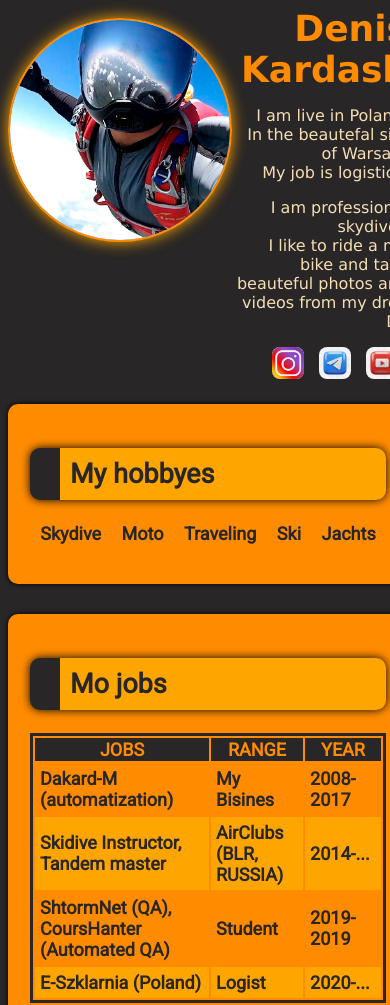
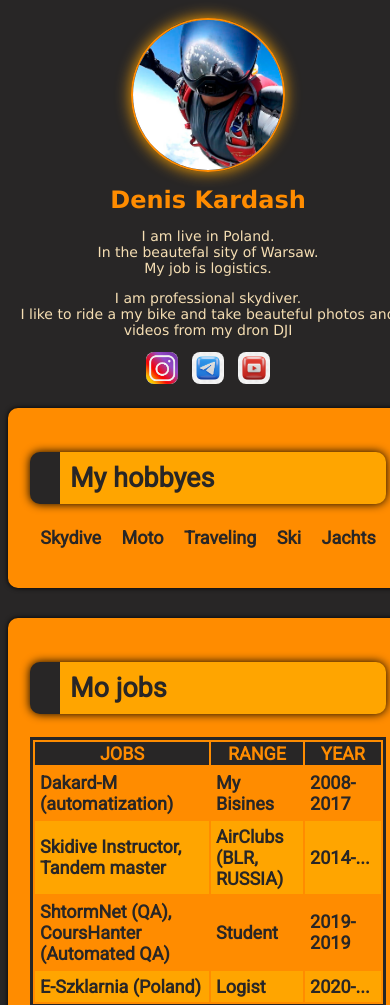
Before and after one commit to DenisKardash/test_3, a plain HTML site: page index.html in a window 390 px wide. Shown: the top 1005 px of the page. Drawn offline with Linux system fonts and the light colour scheme.

Commit message:
Add files via upload

```diff
--- a/index.html
+++ b/index.html
@@ -7,6 +7,43 @@
 
     <link rel="stylesheet" href="selectors.css">
     <title>Home work 02</title>
+
+    <style>
+        @media (max-width: 450px) {
+
+
+            header {
+                display: flex;
+                flex-direction: column;
+            }
+
+            header h1 {
+                font-size: 24px;
+                text-align: center;
+                margin: 10px;
+            }
+
+            .left {
+                margin: auto;
+
+            }
+
+            .imgDispl {
+                width: 150px;
+                margin-top: 10px;
+            }
+
+            .right {
+                font-size: 14px;
+                text-align: center;
+            }
+            .youtube img {
+                margin-right: 0px;
+            }
+
+        }
+
+    </style>
 
 </head>
 
@@ -31,9 +68,9 @@
                 <div id="links" class="links">
                     <a class="inst" href="https://www.instagram.com/skyer_d/" target="_blank"><img src="inst.png" alt="inst1" width="30px"></a>
                     <!-- <a>|</a> -->
-                    <a class=""  href="https://t.me/skyerdji" target="_blank"><img src="telega1.png" alt="telega1" width="30"></a>
+                    <a class="teleg"  href="https://t.me/skyerdji" target="_blank"><img src="telega1.png" alt="telega1" width="30"></a>
                     <!-- <a>|</a> -->
-                    <a href="https://www.youtube.com/@SkyeRD/videos" target="_blank"><img src="tube1.png" alt="youtube" width="30px"></a>
+                    <a class="youtube" href="https://www.youtube.com/@SkyeRD/videos" target="_blank"><img src="tube1.png" alt="youtube" width="30px"></a>
                 </div>
             </aside>
 
```
